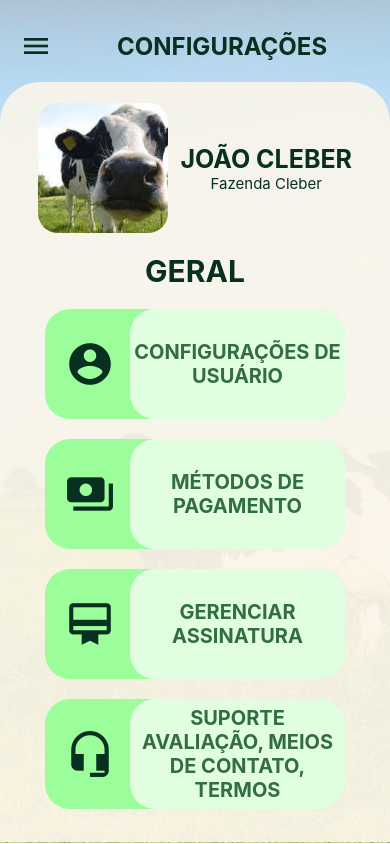
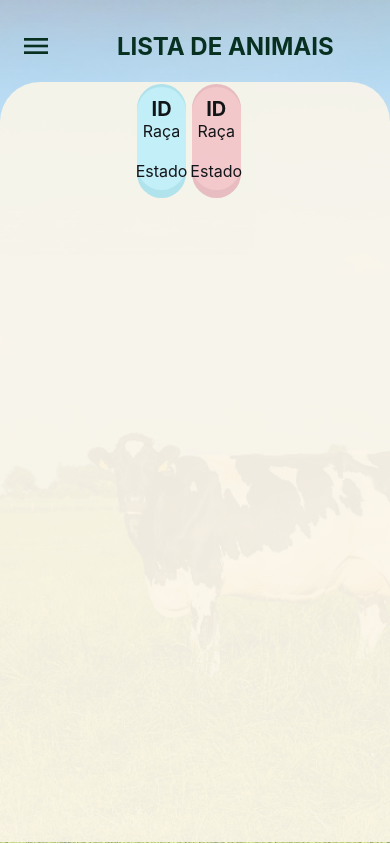
Before and after one commit to THE-CODE-HOUSE/NutriMoo-Frontend-React, a React Native app in the folder nutrimoo-app/: screen / in a window 390 px wide. Built offline with nearby package versions, Linux system fonts and the light colour scheme.

Commit message:
List Screen, componentes criados!

```diff
--- a/nutrimoo-app/App.js
+++ b/nutrimoo-app/App.js
@@ -1,13 +1,12 @@
 import React from 'react';
 import { View } from 'react-native';
-import SignInScreen from './src/screens/SignIn';
-import ConfigScreen from './src/screens/ConfigScreen';
+import ListScreen from './src/screens/ListScreen';
 
 
 export default function App() {
   return (
     <View style={{ flex: 1}}>
-      <ConfigScreen />
+      <ListScreen />
     </View>
   );
 }
--- a/nutrimoo-app/src/screens/ConfigScreen/index.js
+++ /dev/null
@@ -1,120 +0,0 @@
-import React from "react";
-import { StatusBar } from "expo-status-bar";
-import {
-  Text,
-  View,
-  Image,
-  SafeAreaView,
-  TextInput,
-  TouchableWithoutFeedback,
-  Keyboard,
-  TouchableOpacity,
-  Button,
-} from "react-native";
-
-import { ImageBackground } from "react-native";
-
-import styles from "./styles";
-
-import { MaterialIcons } from "@expo/vector-icons";
-import { useState } from "react";
-
-const ConfigScreen = () => {
-
-
-  return (
-    <TouchableWithoutFeedback accessible={false}>
-    <SafeAreaView style={styles.container}>
-      <StatusBar hidden={true} />
-
-      <ImageBackground
-        source={require("../../../assets/images/background.png")}
-        style={styles.container}>
-
-        <View style={styles.homeBar}>
-          <TouchableOpacity>
-            <View style={{ backgroundColor: "transparent" , margin: 20}}>
-            <MaterialIcons name="menu" size={32} color="#073021" />
-            </View>
-          </TouchableOpacity>
-          <Text style= {{ fontSize: 24 , fontWeight: "bold", marginLeft: 45, color: '#073021' }}>CONFIGURAÇÕES</Text>
-        </View>
-
-
-        <View style={styles.retangulo}>
-          <View style={[ styles.retangulo,{ opacity: .9, backgroundColor: "#FBF6E9", height: "100%" }]}></View>
-
-          <View style={{ flexDirection: 'row', marginTop: 20, alignItems: 'center' }}>
-            <Image
-                source={require("../../../assets/images/perfil.png")}
-                style={styles.logo}
-            />
-            <View style={{ marginLeft: 12.5 }}>
-                <Text style={{ fontSize: 25, color: '#073021', fontWeight: "bold" }}>
-                JOÃO CLEBER
-                </Text>
-                <Text style={{ fontSize: 15, color: '#073021', textAlign: 'center'}}>
-                Fazenda Cleber
-                </Text>
-            </View>
-            </View>
-
-            <Text style={{ fontSize: 30, color: '#073021', fontWeight: "bold", marginTop: "5%",  }}>
-            GERAL
-            </Text>
-
-          <TouchableOpacity style = {styles.botao}>
-
-            <MaterialIcons name="account-circle"size={50} color="#073021" style={{margin:20, marginTop: 30}} />
-
-            <View style= {styles.corview}>
-                <Text style = {styles.textobotao}>
-                    CONFIGURAÇÕES DE USUÁRIO
-                </Text>
-            </View>
-          </TouchableOpacity>
-
-        <TouchableOpacity style = {styles.botao}>
-
-            <MaterialIcons name="payments"size={50} color="#073021" style={{margin:20, marginTop: 30}} />
-
-            <View style= {styles.corview}>
-                <Text style = {styles.textobotao}>
-                    MÉTODOS DE PAGAMENTO
-                </Text>
-            </View>
-        </TouchableOpacity>
-
-        <TouchableOpacity style = {styles.botao}>
-
-            <MaterialIcons name="card-membership"size={50} color="#073021" style={{margin:20, marginTop: 30}} />
-
-            <View style= {styles.corview}>
-                <Text style = {styles.textobotao}>
-                        GERENCIAR ASSINATURA
-                </Text>
-            </View>
-        </TouchableOpacity>
-
-        <TouchableOpacity style = {styles.botao}>
-
-            <MaterialIcons name="headset-mic"size={50} color="#073021" style={{margin:20, marginTop: 30}} />
-
-            <View style= {styles.corview}>
-                <Text style = {styles.textobotao}>
-                SUPORTE        AVALIAÇÃO, MEIOS DE CONTATO,         TERMOS
-                </Text>
-            </View>
-        </TouchableOpacity>
-
-
-
-        </View>
-
-      </ImageBackground>
-    </SafeAreaView>
-  </TouchableWithoutFeedback>
-  );
-};
-
-export default ConfigScreen;
--- /dev/null
+++ b/nutrimoo-app/src/screens/ListScreen/index.js
@@ -0,0 +1,80 @@
+import React from "react";
+import { StatusBar } from "expo-status-bar";
+import {
+  Text,
+  View,
+  Image,
+  SafeAreaView,
+  TextInput,
+  TouchableWithoutFeedback,
+  Keyboard,
+  TouchableOpacity,
+  Button,
+} from "react-native";
+
+import { ImageBackground } from "react-native";
+
+import styles from "./styles";
+
+import { MaterialIcons } from "@expo/vector-icons";
+import { useState } from "react";
+
+const ListScreen = () => {
+
+
+  return (
+    <TouchableWithoutFeedback accessible={false}>
+    <SafeAreaView style={styles.container}>
+      <StatusBar hidden={true} />
+
+      <ImageBackground
+        source={require("../../../assets/images/background.png")}
+        style={styles.container}>
+
+            <View style={styles.homeBar}>
+
+                  <TouchableOpacity>
+                    <View style={{ backgroundColor: "transparent" , margin: 20}}>
+                        <MaterialIcons name="menu" size={32} color="#073021" />
+                    </View>
+                  </TouchableOpacity>
+
+                  <Text style= {{ fontSize: 24 , fontWeight: "bold", marginLeft: 45, color: '#073021' }}>LISTA DE ANIMAIS</Text>
+
+            </View>
+
+
+            <View style={styles.retangulo}>
+                  <View style={[ styles.retangulo,{ opacity: .9, backgroundColor: "#FBF6E9", height: "100%" }]}>
+
+                    <View style={{flexDirection: 'row', height: '100%'}}>
+
+                      <TouchableOpacity  style={[styles.customButton, {backgroundColor: '#afe3eb'}]} >
+                        <View style={[styles.rectangle, { backgroundColor: '#c3f1f8'}]}>
+                            <Text style = {{fontWeight: 'bold', fontSize: 20}}> ID </Text>
+                            <Text style = {{fontSize: 16}}> Raça </Text>
+                            <Text style = {{fontSize: 16}}> Estado </Text>
+                        </View>
+                      </TouchableOpacity>
+
+                      <TouchableOpacity  style={[styles.customButton, {backgroundColor: '#ebb9bb'}]} >
+                        <View style={[styles.rectangle, { backgroundColor: '#f9c6c7'}]}>
+                            <Text style = {{fontWeight: 'bold', fontSize: 20}}> ID </Text>
+                            <Text style = {{fontSize: 16}}> Raça </Text>
+                            <Text style = {{fontSize: 16}}> Estado </Text>
+                        </View>
+                      </TouchableOpacity>
+
+                    </View>
+
+              </View>
+
+            </View>
+
+      </ImageBackground>
+    </SafeAreaView>
+  </TouchableWithoutFeedback>
+  );
+};
+
+export default ListScreen;
--- a/nutrimoo-app/src/screens/ConfigScreen/styles.js
+++ b/nutrimoo-app/src/screens/ListScreen/styles.js
@@ -66,6 +66,67 @@ const styles = StyleSheet.create({
     justifyContent: 'center'
   },
 
+  /* TESTE*/
+  card: {
+        marginHorizontal: 20,
+        marginVertical: 5,
+        padding: 0,
+        paddingLeft: 0,
+        flexDirection: "row",
+        backgroundColor: "lightgreen",
+        borderRadius: 10
+    },
+    num: {
+        fontSize: 19,
+        paddingLeft: 5,
+        alignSelf: 'center',
+        justifyContent: 'space-between',
+        flexShrink: 0,
+        flexDirection: 'column'
+
+    },
+
+    image: {
+        justifyContent: 'center',
+        width: '15%',
+        height: '100%',
+        resizeMode: 'stretch',
+
+    },
+
+    customButton: {
+        height: '15%',
+        width: '40%',
+        backgroundColor: '#fff',
+        borderRadius: 25,
+        marginVertical: '1%',
+        marginHorizontal: '2.5%',
+        justifyContent: 'space-between',
+        elevation: 10,
+
+    },
+    rectangle: {
+        marginTop: '7.5%',
+        width: '100%',
+        height: '90%',
+        borderRadius: 25,
+        alignItems: 'center',
+        justifyContent: 'center'
+    },
+
+    buttonText: {
+        fontSize: 18,
+        color: '#000',
+        flexDirection: 'column',
+        textTransform: 'capitalize',
+        justifyContent: 'center',
+        margin: '2%'
+    },
+
+
+
+
+
 
 });
 
```
